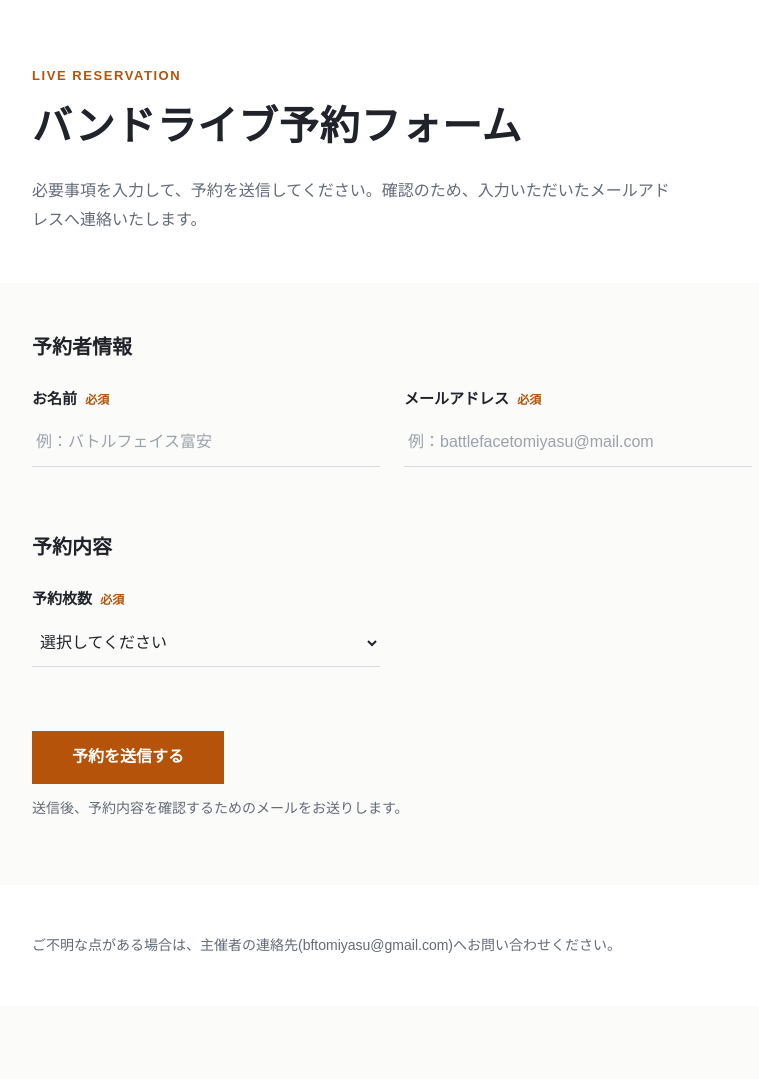
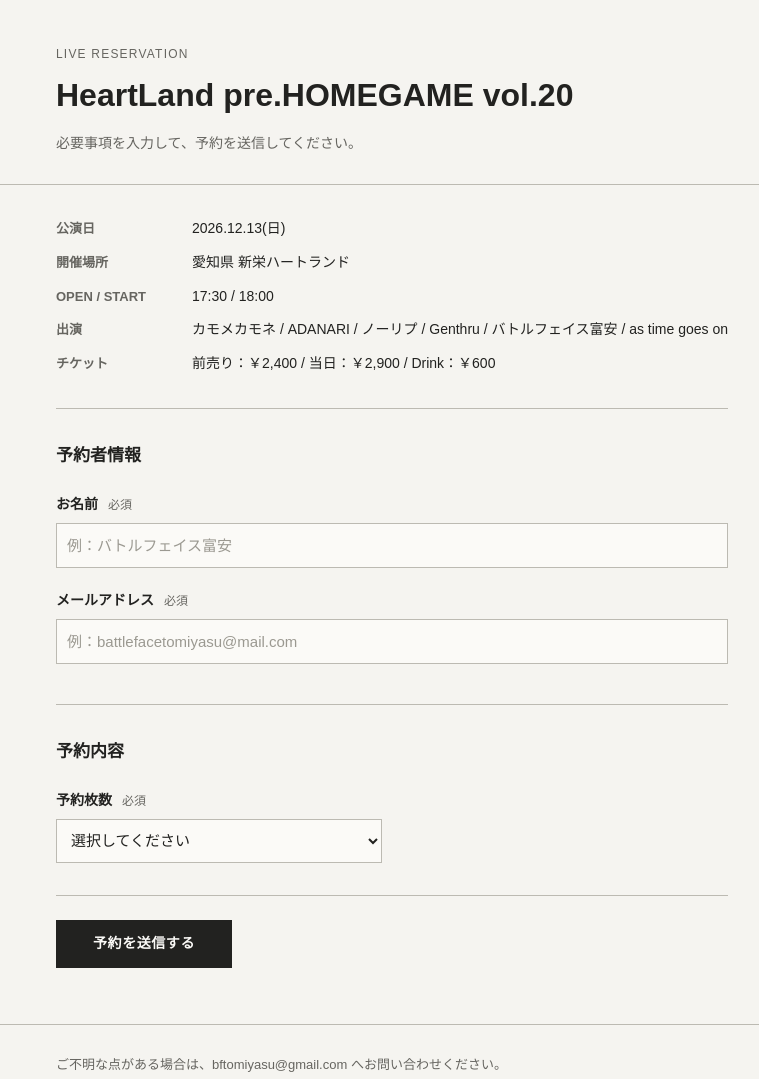
Before and after one commit to battlefacetomiyasu/battlefacetomiyasu, a plain HTML site: page forms/live-20261213.html in a window 1280 px wide. Shown: the whole page, without its empty margins (248-1007 px from the left). Before the commit the page ends 1006 px from the top, so only its background shows below. Drawn offline with Linux system fonts and the light colour scheme.

Commit message:
コミット

```diff
--- a/assets/css/style.css
+++ b/assets/css/style.css
@@ -1,20 +1,12 @@
 /* Base */
 :root {
-  --color-background: #fbfbfa;
-  --color-surface: #ffffff;
-  --color-text: #20242a;
-  --color-muted: #626b76;
-  --color-accent: #b45309;
-  --color-accent-dark: #8a3d08;
-  --color-line: #d8dde3;
-  --space-1: 0.25rem;
-  --space-2: 0.5rem;
-  --space-3: 0.75rem;
-  --space-4: 1rem;
-  --space-5: 1.5rem;
-  --space-6: 2rem;
-  --space-7: 3rem;
-  --space-8: 4rem;
+  --color-bg: #f5f4f0;
+  --color-field: #fbfaf7;
+  --color-text: #222220;
+  --color-subtext: #666560;
+  --color-line: #bcbab2;
+  --color-line-strong: #222220;
+  --font-main: "Hiragino Kaku Gothic ProN", "Noto Sans JP", "Yu Gothic", sans-serif;
 }
 
 *,
@@ -29,16 +21,10 @@ html {
 
 body {
   margin: 0;
-  background: var(--color-background);
+  background: var(--color-bg);
   color: var(--color-text);
-  font-family:
-    "Hiragino Kaku Gothic ProN",
-    "Hiragino Sans",
-    "Noto Sans JP",
-    "Yu Gothic",
-    Meiryo,
-    sans-serif;
-  font-size: 1rem;
+  font-family: var(--font-main);
+  font-size: 0.9375rem;
   line-height: 1.8;
 }
 
@@ -55,54 +41,57 @@ button {
 
 /* Layout */
 .container {
-  width: min(100% - 2.5rem, 45rem);
+  width: min(100% - 2.5rem, 42rem);
   margin-inline: auto;
 }
 
+/* Header */
 .page-header {
-  padding-block: var(--space-8) var(--space-7);
-  background: var(--color-surface);
+  padding-block: 2.75rem 1.75rem;
+  border-bottom: 1px solid var(--color-line);
 }
 
 .page-kicker {
-  margin: 0 0 var(--space-3);
-  color: var(--color-accent);
-  font-size: 0.8125rem;
-  font-weight: 700;
-  letter-spacing: 0.12em;
+  margin: 0 0 0.5rem;
+  color: var(--color-subtext);
+  font-size: 0.75rem;
+  letter-spacing: 0.1em;
 }
 
 .page-header h1 {
   margin: 0;
-  font-size: clamp(1.75rem, 4vw, 2.5rem);
+  font-size: clamp(1.5rem, 3.8vw, 2rem);
+  font-weight: 700;
   line-height: 1.35;
-  letter-spacing: 0.02em;
 }
 
 .page-lead {
-  max-width: 40rem;
-  margin: var(--space-5) 0 0;
-  color: var(--color-muted);
-  font-size: 1rem;
+  max-width: 38rem;
+  margin: 0.875rem 0 0;
+  color: var(--color-subtext);
+  font-size: 0.875rem;
 }
 
+/* Form sections */
 .reservation-form {
-  padding-block: var(--space-7) var(--space-8);
+  padding-block: 2rem 3.5rem;
 }
 
 .form-section + .form-section {
-  margin-top: var(--space-8);
+  margin-top: 2.5rem;
+  padding-top: 2rem;
+  border-top: 1px solid var(--color-line);
 }
 
 .form-section h2 {
-  margin: 0 0 var(--space-5);
-  font-size: 1.25rem;
-  line-height: 1.6;
+  margin: 0 0 1.25rem;
+  font-size: 1.0625rem;
+  font-weight: 700;
 }
 
 .form-grid {
   display: grid;
-  gap: var(--space-5);
+  gap: 1.25rem;
 }
 
 .form-grid--two-columns {
@@ -111,29 +100,27 @@ button {
 
 .form-stack {
   display: grid;
-  gap: var(--space-6);
+  gap: 1.5rem;
 }
 
 /* Form controls */
 .form-field {
   display: grid;
-  gap: var(--space-2);
+  gap: 0.375rem;
 }
 
 .form-field label,
 .choice-group legend {
   color: var(--color-text);
-  font-size: 0.9375rem;
+  font-size: 0.875rem;
   font-weight: 700;
-  line-height: 1.6;
 }
 
 .required-mark {
-  margin-left: var(--space-1);
-  color: var(--color-accent);
+  margin-left: 0.375rem;
+  color: var(--color-subtext);
   font-size: 0.75rem;
-  font-weight: 700;
-  white-space: nowrap;
+  font-weight: 400;
 }
 
 input[type="text"],
@@ -142,34 +129,23 @@ input[type="tel"],
 select,
 textarea {
   width: 100%;
-  min-height: 3rem;
-  border: 0;
-  border-bottom: 1px solid var(--color-line);
+  min-height: 2.75rem;
+  padding: 0.5rem 0.625rem;
+  border: 1px solid var(--color-line);
   border-radius: 0;
-  background: transparent;
+  background: var(--color-field);
   color: var(--color-text);
-  padding: var(--space-2) var(--space-1);
-  transition: border-color 160ms ease;
 }
 
 textarea {
-  min-height: 8rem;
+  min-height: 7rem;
   resize: vertical;
 }
 
 input::placeholder,
 textarea::placeholder {
-  color: #9aa2ab;
+  color: #9b9991;
   opacity: 1;
-}
-
-input:focus-visible,
-select:focus-visible,
-textarea:focus-visible,
-button:focus-visible,
-.choice-item:focus-within {
-  outline: 2px solid var(--color-accent);
-  outline-offset: 3px;
 }
 
 input[type="text"]:focus,
@@ -177,19 +153,28 @@ input[type="email"]:focus,
 input[type="tel"]:focus,
 select:focus,
 textarea:focus {
-  border-bottom-color: var(--color-accent);
+  outline: none;
+  border-color: var(--color-line-strong);
+  background: #ffffff;
+}
+
+button:focus-visible,
+.choice-item:focus-within,
+.form-list-link:focus-visible {
+  outline: 1.5px solid var(--color-line-strong);
+  outline-offset: 3px;
 }
 
 .choice-group {
   display: grid;
-  gap: var(--space-3);
+  gap: 0.5rem;
   margin: 0;
   padding: 0;
   border: 0;
 }
 
 .choice-group legend {
-  margin-bottom: var(--space-2);
+  margin-bottom: 0.375rem;
   padding: 0;
 }
 
@@ -197,85 +182,158 @@ textarea:focus {
 .consent-item {
   display: flex;
   align-items: flex-start;
-  gap: var(--space-3);
+  gap: 0.5rem;
   color: var(--color-text);
+  font-size: 0.875rem;
   line-height: 1.7;
 }
 
 .choice-item input,
 .consent-item input {
-  width: 1.125rem;
-  height: 1.125rem;
-  margin-top: 0.25rem;
-  accent-color: var(--color-accent);
+  width: 1rem;
+  height: 1rem;
+  margin-top: 0.35rem;
+  accent-color: var(--color-line-strong);
   flex: 0 0 auto;
 }
 
 .consent-item {
-  max-width: 42rem;
+  max-width: 40rem;
 }
 
 /* Submission */
 .form-actions {
-  margin-top: var(--space-8);
+  margin-top: 2rem;
+  padding-top: 1.5rem;
+  border-top: 1px solid var(--color-line);
 }
 
 .form-actions button {
-  min-width: 12rem;
-  min-height: 3.25rem;
-  border: 0;
+  min-width: 11rem;
+  min-height: 3rem;
+  padding: 0.625rem 1.5rem;
+  border: 1px solid var(--color-line-strong);
   border-radius: 0;
-  background: var(--color-accent);
-  color: #ffffff;
+  background: var(--color-line-strong);
+  color: var(--color-field);
+  font-size: 0.875rem;
   font-weight: 700;
-  padding: var(--space-3) var(--space-6);
+  letter-spacing: 0.04em;
   transition:
-    background-color 160ms ease,
-    transform 160ms ease;
+    background-color 140ms ease,
+    color 140ms ease;
 }
 
 .form-actions button:hover {
-  background: var(--color-accent-dark);
-}
-
-.form-actions button:active {
-  transform: translateY(1px);
+  background: var(--color-field);
+  color: var(--color-line-strong);
 }
 
 .submit-note {
-  margin: var(--space-3) 0 0;
-  color: var(--color-muted);
-  font-size: 0.875rem;
+  margin: 0.75rem 0 0;
+  color: var(--color-subtext);
+  font-size: 0.8125rem;
 }
 
 /* Footer */
 .page-footer {
-  padding-block: var(--space-7);
-  background: var(--color-surface);
+  padding-block: 1.75rem;
+  border-top: 1px solid var(--color-line);
 }
 
 .page-footer p {
   margin: 0;
-  color: var(--color-muted);
+  color: var(--color-subtext);
+  font-size: 0.8125rem;
+}
+
+/* Form portal */
+.portal-section + .portal-section {
+  margin-top: 2.5rem;
+}
+
+.portal-section h2 {
+  margin: 0 0 1rem;
+  font-size: 1rem;
+  font-weight: 700;
+}
+
+.form-list {
+  margin: 0;
+  padding: 0;
+  list-style: none;
+  border-top: 1px solid var(--color-line);
+}
+
+.form-list-item {
+  margin: 0;
+  border-bottom: 1px solid var(--color-line);
+}
+
+.form-list-link {
+  display: block;
+  padding-block: 1.25rem;
+  color: inherit;
+  text-decoration: none;
+}
+
+.form-list-meta {
+  margin: 0 0 0.25rem;
+  color: var(--color-subtext);
+  font-size: 0.75rem;
+  letter-spacing: 0.04em;
+}
+
+.form-list-title {
+  margin: 0;
+  font-size: clamp(1.125rem, 2.8vw, 1.375rem);
+  font-weight: 700;
+  line-height: 1.45;
+  text-decoration: underline;
+  text-decoration-color: transparent;
+  text-underline-offset: 4px;
+  transition: text-decoration-color 140ms ease;
+}
+
+.form-list-link:hover .form-list-title {
+  text-decoration-color: var(--color-line-strong);
+}
+
+.form-list-description {
+  max-width: 38rem;
+  margin: 0.375rem 0 0;
+  color: var(--color-subtext);
+  font-size: 0.875rem;
+}
+
+.form-list-action {
+  display: inline-block;
+  margin: 0.75rem 0 0;
+  color: var(--color-text);
+  font-size: 0.8125rem;
+  border-bottom: 1px solid var(--color-line-strong);
+  padding-bottom: 1px;
+}
+
+.portal-note {
+  max-width: 38rem;
+  margin: 0;
+  color: var(--color-subtext);
   font-size: 0.875rem;
 }
 
 /* Small screens */
 @media (max-width: 42rem) {
   .container {
-    width: min(100% - 2rem, 45rem);
+    width: min(100% - 1.5rem, 42rem);
   }
 
   .page-header {
-    padding-block: var(--space-7) var(--space-6);
+    padding-block: 2rem 1.25rem;
   }
 
   .form-grid--two-columns {
     grid-template-columns: 1fr;
-  }
-
-  .form-section + .form-section {
-    margin-top: var(--space-7);
   }
 
   .form-actions button {
@@ -298,80 +356,58 @@ textarea:focus {
   }
 }
 
-/* Form portal */
-.portal-section + .portal-section {
-  margin-top: var(--space-8);
+
+/* Event details */
+.sr-only {
+  position: absolute;
+  width: 1px;
+  height: 1px;
+  padding: 0;
+  margin: -1px;
+  overflow: hidden;
+  clip: rect(0, 0, 0, 0);
+  white-space: nowrap;
+  border: 0;
 }
 
-.portal-section h2 {
-  margin: 0 0 var(--space-5);
-  font-size: 1.25rem;
-  line-height: 1.6;
+.event-info {
+  padding-block: 2rem;
+  border-bottom: 1px solid var(--color-line);
 }
 
-.form-list {
+.event-meta {
+  margin: 0;
   display: grid;
-  gap: var(--space-7);
-  margin: 0;
-  padding: 0;
-  list-style: none;
+  gap: 0.625rem;
 }
 
-.form-list-item {
-  margin: 0;
+.event-meta-row {
+  display: grid;
+  grid-template-columns: 7.5rem minmax(0, 1fr);
+  gap: 0.25rem 1rem;
+  align-items: baseline;
 }
 
-.form-list-link {
-  display: block;
-  color: inherit;
-  text-decoration: none;
-}
-
-.form-list-link:focus-visible {
-  outline: 2px solid var(--color-accent);
-  outline-offset: 5px;
-}
-
-.form-list-meta {
-  margin: 0 0 var(--space-2);
-  color: var(--color-accent);
+.event-meta-row dt {
+  color: var(--color-subtext);
   font-size: 0.8125rem;
-  font-weight: 700;
-  letter-spacing: 0.08em;
-}
-
-.form-list-title {
-  margin: 0;
-  font-size: clamp(1.25rem, 3vw, 1.5rem);
-  line-height: 1.6;
-  transition: color 160ms ease;
-}
-
-.form-list-description {
-  max-width: 40rem;
-  margin: var(--space-2) 0 0;
-  color: var(--color-muted);
-}
-
-.form-list-action {
-  margin: var(--space-3) 0 0;
-  color: var(--color-accent);
-  font-size: 0.9375rem;
   font-weight: 700;
 }
 
-.form-list-link:hover .form-list-title {
-  color: var(--color-accent);
-}
-
-.portal-note {
-  max-width: 42rem;
+.event-meta-row dd {
   margin: 0;
-  color: var(--color-muted);
+  color: var(--color-text);
+  font-size: 0.875rem;
+  line-height: 1.7;
 }
 
 @media (max-width: 42rem) {
-  .form-list {
-    gap: var(--space-6);
+  .event-info {
+    padding-block: 1.5rem;
+  }
+
+  .event-meta-row {
+    grid-template-columns: 1fr;
+    gap: 0.125rem;
   }
 }
--- a/forms/live-20261213.html
+++ b/forms/live-20261213.html
@@ -3,7 +3,7 @@
 <head>
   <meta charset="utf-8">
   <meta name="viewport" content="width=device-width, initial-scale=1">
-  <title>バンドライブ予約フォーム</title>
+  <title>バトルフェイス富安_LIVE予約フォーム</title>
   <meta name="description" content="バンドライブの参加予約を行うためのフォームです。">
   <link rel="stylesheet" href="../assets/css/style.css">
 <base target="_blank">
@@ -12,12 +12,37 @@
   <header class="page-header">
     <div class="container">
       <p class="page-kicker">LIVE RESERVATION</p>
-      <h1>バンドライブ予約フォーム</h1>
-      <p class="page-lead">必要事項を入力して、予約を送信してください。確認のため、入力いただいたメールアドレスへ連絡いたします。</p>
+      <h1>HeartLand pre.HOMEGAME vol.20</h1>
+      <p class="page-lead">必要事項を入力して、予約を送信してください。</p>
     </div>
   </header>
 
   <main class="container">
+    <section class="event-info" aria-labelledby="event-heading">
+      <h2 id="event-heading" class="sr-only">公演情報</h2>
+      <dl class="event-meta">
+        <div class="event-meta-row">
+          <dt>公演日</dt>
+          <dd>2026.12.13(日)</dd>
+        </div>
+        <div class="event-meta-row">
+          <dt>開催場所</dt>
+          <dd>愛知県 新栄ハートランド</dd>
+        </div>
+        <div class="event-meta-row">
+          <dt>OPEN / START</dt>
+          <dd>17:30 / 18:00</dd>
+        </div>
+        <div class="event-meta-row">
+          <dt>出演</dt>
+          <dd>カモメカモネ / ADANARI / ノーリプ / Genthru / バトルフェイス富安 / as time goes on</dd>
+        </div>
+        <div class="event-meta-row">
+          <dt>チケット</dt>
+          <dd>前売り：￥2,400 / 当日：￥2,900 / Drink：￥600</dd>
+        </div>
+      </dl>
+    </section>
     <!--
       Google Formsへ送信する場合は、actionのFORM_IDと各name="entry.XXXXXXXX"を、
       実際のフォームの送信先URL・エントリーIDへ置き換える。
@@ -26,7 +51,7 @@
       <section class="form-section" aria-labelledby="guest-information">
         <h2 id="guest-information">予約者情報</h2>
 
-        <div class="form-grid form-grid--two-columns">
+        <div class="form-grid">
           <div class="form-field">
             <label for="guest-name">お名前 <span class="required-mark">必須</span></label>
             <input id="guest-name" name="entry.1076069704" type="text" autocomplete="name" placeholder="例：バトルフェイス富安" required>
@@ -58,14 +83,13 @@
       </section>
       <div class="form-actions">
         <button type="submit">予約を送信する</button>
-        <p class="submit-note">送信後、予約内容を確認するためのメールをお送りします。</p>
       </div>
     </form>
   </main>
 
   <footer class="page-footer">
     <div class="container">
-      <p>ご不明な点がある場合は、主催者の連絡先(bftomiyasu@gmail.com)へお問い合わせください。</p>
+      <p>ご不明な点がある場合は、bftomiyasu@gmail.com へお問い合わせください。</p>
     </div>
   </footer>
 </body>
```
Also changed, not shown: index.html (+7 -7 lines).
